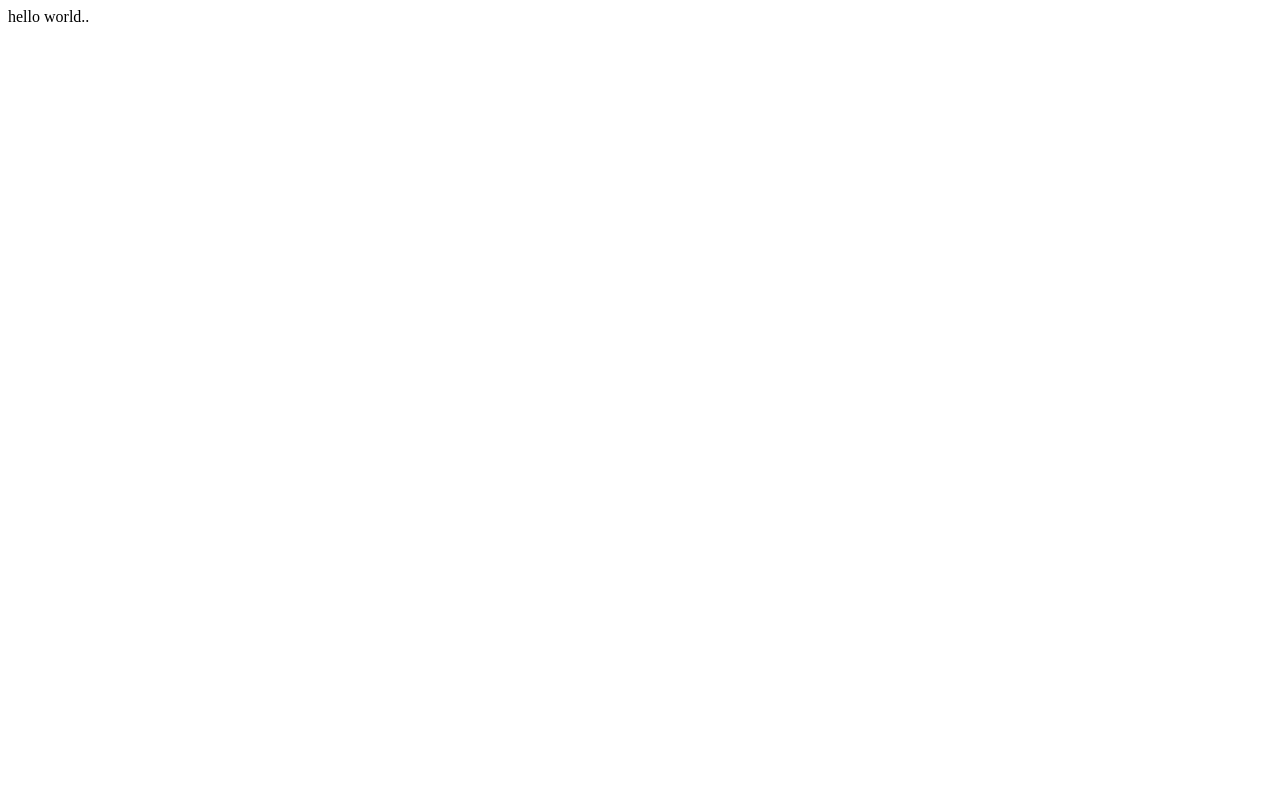
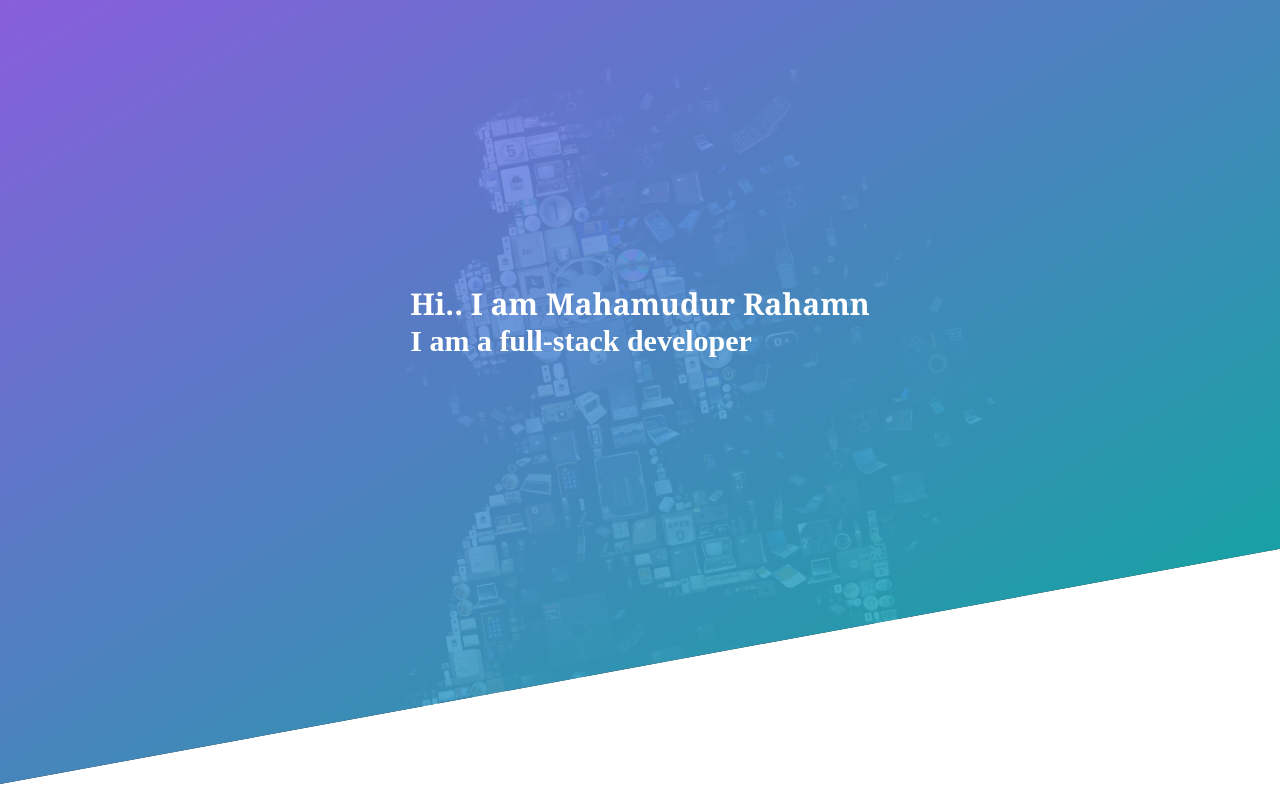
Before and after one commit to Julu1994/Mahamudur-Jewel, a React (Create React App) app in the folder my-portfolio/: page / in a window 1280 px wide. Built offline with nearby package versions, Linux system fonts and the light colour scheme.

Commit message:
heading component

```diff
--- a/my-portfolio/package.json
+++ b/my-portfolio/package.json
@@ -9,6 +9,7 @@
     "react": "^18.1.0",
     "react-dom": "^18.1.0",
     "react-scripts": "5.0.1",
+    "sass": "^1.51.0",
     "web-vitals": "^2.1.4"
   },
   "scripts": {
--- a/my-portfolio/src/components/header.js
+++ b/my-portfolio/src/components/header.js
@@ -1,7 +1,21 @@
+import "./header.scss";
 import React from "react";
 
 function Header() {
-    return <div>hello world..</div>;
+    return (
+        <div class="heading">
+            <div class="header_box">
+                <h1>
+                    <span class="heading-part-1">
+                        Hi.. I am Mahamudur Rahamn
+                    </span>
+                    <span class="heading-part-2">
+                        I am a full-stack developer
+                    </span>
+                </h1>
+            </div>
+        </div>
+    );
 }
 
 export default Header;
--- /dev/null
+++ b/my-portfolio/src/components/header.scss
@@ -0,0 +1,37 @@
+
+*{
+    margin: 0;
+    padding: 0;
+
+}
+
+.heading {
+    width: 100%;
+    height: 98vh;
+    background-image: linear-gradient(to right bottom, #9a6af9e2, #05beabe7), url(../../public/resources/header.jpeg);
+    background-size: cover;
+    background-position: center;
+    clip-path: polygon(0 0, 100% 0, 100% 70%, 0 100%);
+
+
+}
+.header_box {
+    position: absolute;
+    top: 40%;
+    left: 50%;
+    transform: translate(-50%, -50%);
+}
+.heading-part-1 {
+    display: block;
+    font-size: 30px;
+    color: #fff;
+    font-family: Cambria, Cochin, Georgia, Times, 'Times New Roman', serif;
+
+}
+
+.heading-part-2 {
+    display: block;
+    font-size: 30px;
+    color: #fff;
+
+}
```
Also changed, not shown: 2 other files (tests, documents, lock files or other folders).
